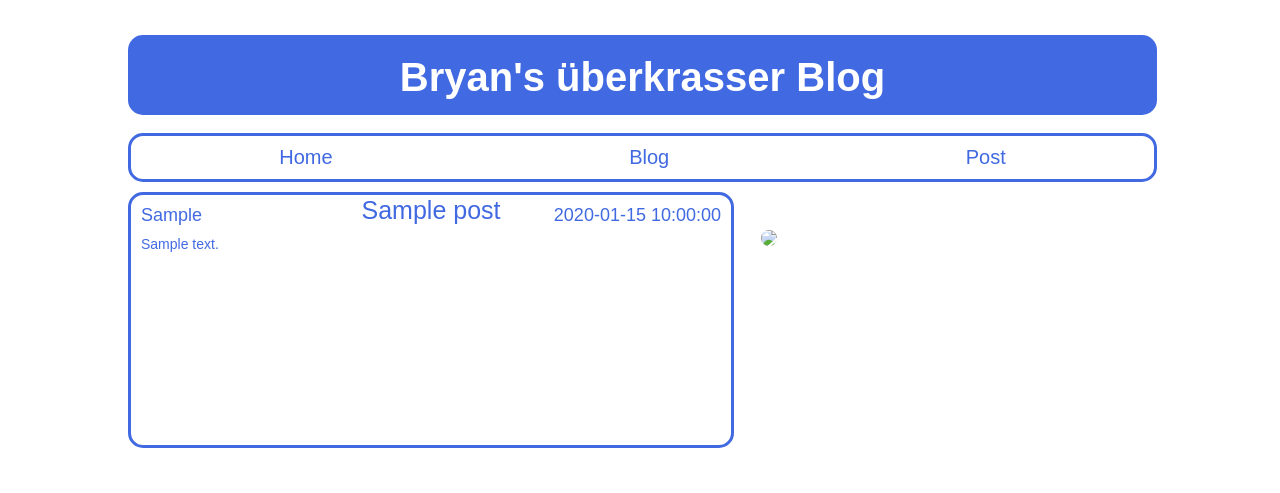
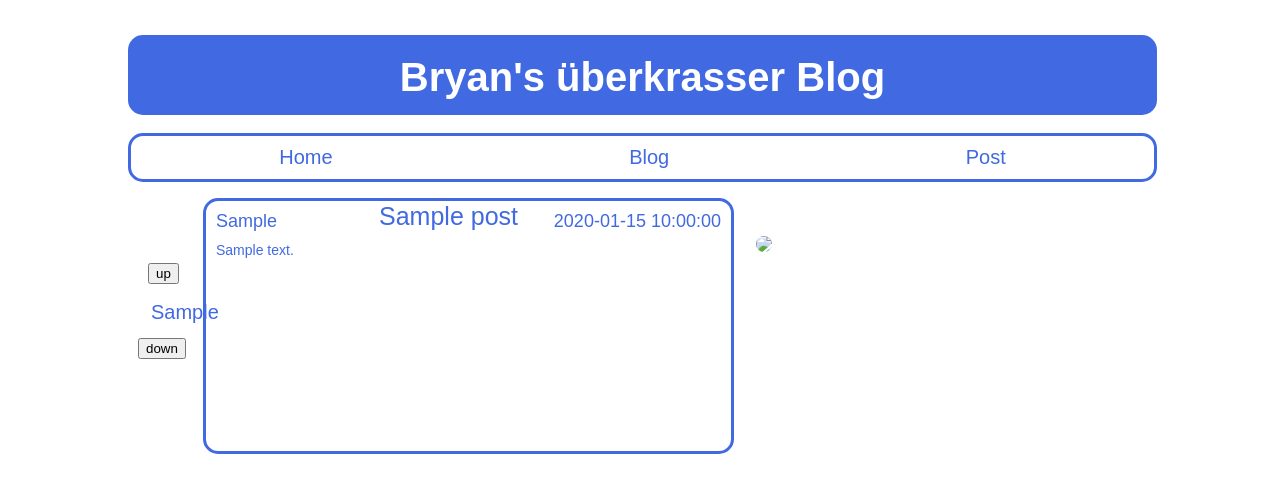
Before and after one commit to OlaPapiGrr/blj-blog, a PHP site: page /blog_blog_bryan.php in a window 1280 px wide. Shown: the top 493 px of the page. Run offline with PHP 8.4, Linux system fonts and the light colour scheme; tables that the repository leaves empty or names only in its code hold one stand-in row (values such as "Sample post").

Commit message:
Up/Down Vote

```diff
--- a/blog_blog_bryan.php
+++ b/blog_blog_bryan.php
@@ -1,3 +1,32 @@
+<?php
+ $user = 'root';
+ $password = '';
+ $database = 'post';
+
+ $pdo = new PDO('mysql:host=localhost;dbname=' . $database, $user, $password, [
+     PDO::ATTR_ERRMODE            => PDO::ERRMODE_EXCEPTION,
+     PDO::MYSQL_ATTR_INIT_COMMAND => 'SET NAMES utf8',
+     PDO::ATTR_DEFAULT_FETCH_MODE => PDO::FETCH_ASSOC,
+ ]);
+
+
+ if($_SERVER['REQUEST_METHOD'] === 'POST') {
+
+     if(isset($_POST['post-id-up'])) {
+        $id  = $_POST['post-id-up'];
+       /* echo "ID: " . $id;*/
+        $pdo->exec("UPDATE posts set votes = votes + 1 where id = " . $id);
+     } else if (isset($_POST['post-id-down'])) {
+        $id  = $_POST['post-id-down'];
+        $pdo->exec("UPDATE posts set votes = votes - 1 where id = " . $id);
+
+     }
+}
+
+
+
+?>
+
 <!DOCTYPE html>
 <html lang="en">
 <head>
@@ -15,16 +44,10 @@
         <?php
             include 'include/nav_blog_bryan.php';
 
-            $user = 'root';
-            $password = '';
-            $database = 'post';
 
-            $pdo = new PDO('mysql:host=localhost;dbname=' . $database, $user, $password, [
-                PDO::ATTR_ERRMODE            => PDO::ERRMODE_EXCEPTION,
-                PDO::MYSQL_ATTR_INIT_COMMAND => 'SET NAMES utf8',
-                PDO::ATTR_DEFAULT_FETCH_MODE => PDO::FETCH_ASSOC,
-            ]);
         ?>
+
+    </div>
     <div class="post_box_position">
         <?php
             $stmt = $pdo->query('SELECT * FROM `posts`');
@@ -36,11 +59,28 @@
                 <div class="blog_created_at"><?php echo($x['created_at'])?></div>
                 <div class="blog_post_text"><?php echo($x['post_text'])?></div>
                 <div class="blog_url"><?php echo('<img class="blog_url" src=' .$x['url'] . '>' )?></div>
+            </div>
+            <div>
+            <div class="blog_votes"><?php echo($x['votes'])?></div>
+            </div>
+            <div>
+                <form name="up-form" method="POST" action="blog_blog_bryan.php">
+                    <input class="blog_vote_up" type="submit" value="up" name="up-button">
+                    <input type="hidden" name="post-id-up" value="<?= $x['id']?>">
+                </form>
+                <form name="down-form" method="POST">
+                    <input class="blog_vote_down" type="submit" value="down" name="down-button">
+                    <input type="hidden" name="post-id-down" value="<?= $x['id']?>">
+                </form>
+            </div>
+            <div>
+                <?php
 
-
+                ?>
             </div>
         <?php } ?>
     </div>
+    <div>
    </div>
 </body>
 </html>
--- a/post_blog_bryan.php
+++ b/post_blog_bryan.php
@@ -49,10 +49,10 @@
     <form class="text_post" method="POST">
         <div>
             <h3 class="post_name">User</h3>
-            <input name="name" class="post_name" type=text placeholder="Gib deinen Username ein" value="<?php $name ?? ''?>"></input>
+            <input maxlenght="20" name="name" class="post_name" type=text placeholder="Gib deinen Username ein" value="<?php $name ?? ''?>"></input>
 
             <h3 class="post_titel">Titel</h3>
-            <input name="title" class="post_titel" type=text placeholder="Gib einen Titel ein" value="<?php $title ?? ''?>"></input>
+            <input maxlenght="20" name="title" class="post_titel" type=text placeholder="Gib einen Titel ein" value="<?php $title ?? ''?>"></input>
 
             <h3 class="post_link_title">Link</h3>
             <input name="url" class="post_link" type=text placeholder="Gib einen Link ein (max. 100 Zeichen)" value="<?php $url ?? ''?>"></input>
@@ -61,7 +61,7 @@
             <textarea class="post_nachricht" name="post" cols="40" rows="6" maxlenght="1000" class="post_nachricht" type=text
                       placeholder="Gib eine kurze Nachricht ein (max. 1000 Zeichen)" value="<?php $nachricht ?? ''?>"></textarea><br>
 
-                      <input class="post_button" type="submit" value="Posten">
+            <input class="post_button" type="submit" value="Posten">
         </div>
     </form>
 
--- a/stylesheet_blog_bryan.css
+++ b/stylesheet_blog_bryan.css
@@ -75,6 +75,7 @@ a:hover, a:active{
 
 .blog_post_title{
     text-align: center;
+    margin-left: -40px;
     margin-bottom: -30px;
     font-family: Arial, Helvetica, sans-serif;
     color: royalblue;
@@ -102,8 +103,29 @@ a:hover, a:active{
     border-radius: 10px;
     max-width: 385px;
     max-height: 230px;
-    margin-left: 315px;
+    margin-left: 275px;
     margin-top: -20px;
+}
+
+.blog_vote_up{
+    margin-top: 75px;
+    margin-left: 20px;
+    position: absolute;
+}
+
+.blog_vote_down{
+    margin-top: 150px;
+    margin-left: 10px;
+    position: absolute;
+}
+
+.blog_votes{
+    font-family: Arial, Helvetica, sans-serif;
+    color: royalblue;
+    font-size: 20px;
+    margin-top: 113px;
+    margin-left: 23px;
+    position: absolute;
 }
 
 
@@ -173,12 +195,13 @@ a:hover, a:active{
 
 .post_box{
     height: 250px;
-    width: 600px;
+    width: 525px;
     border: royalblue 3px solid;
     border-radius: 15px;
     margin-bottom: 10px;
     margin-top: 10px;
     margin-right: 10px;
+    margin-left: 75px;
 }
 
 .post_box_position{
```
Lines whose indentation alone changed are shown as unchanged.
